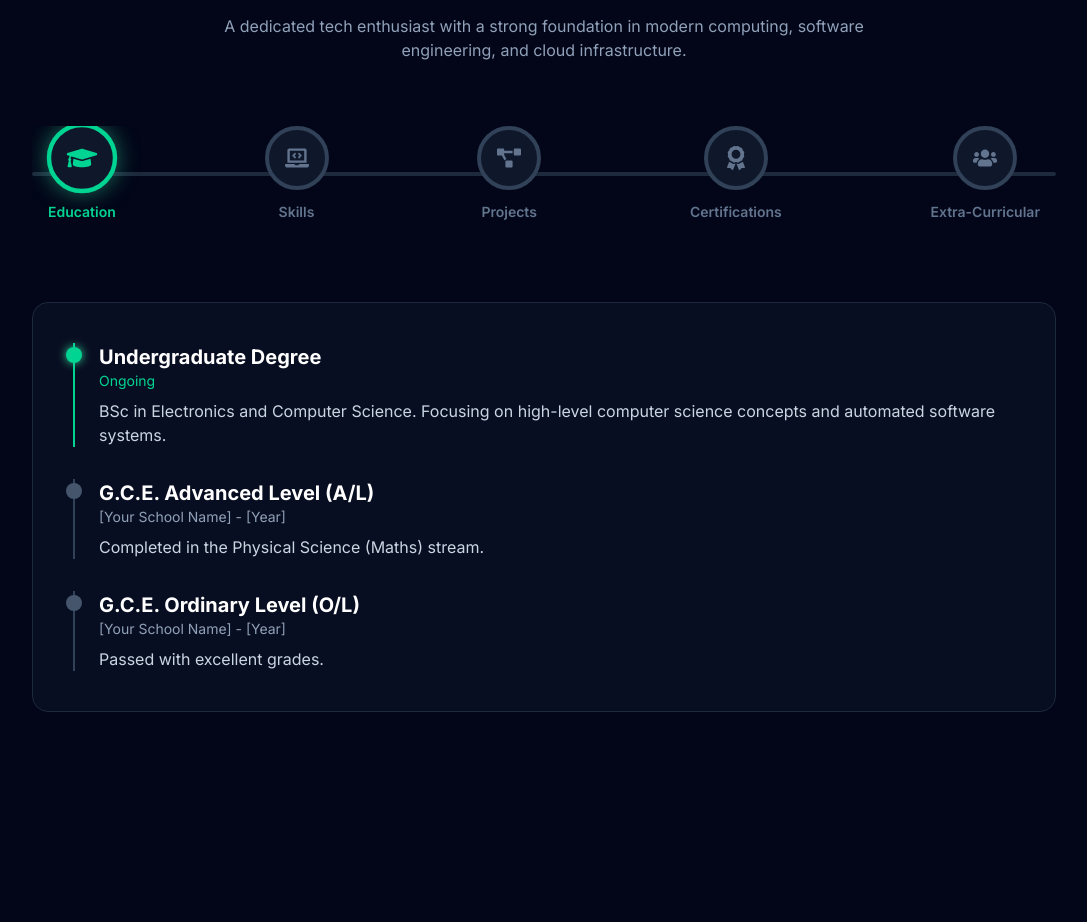
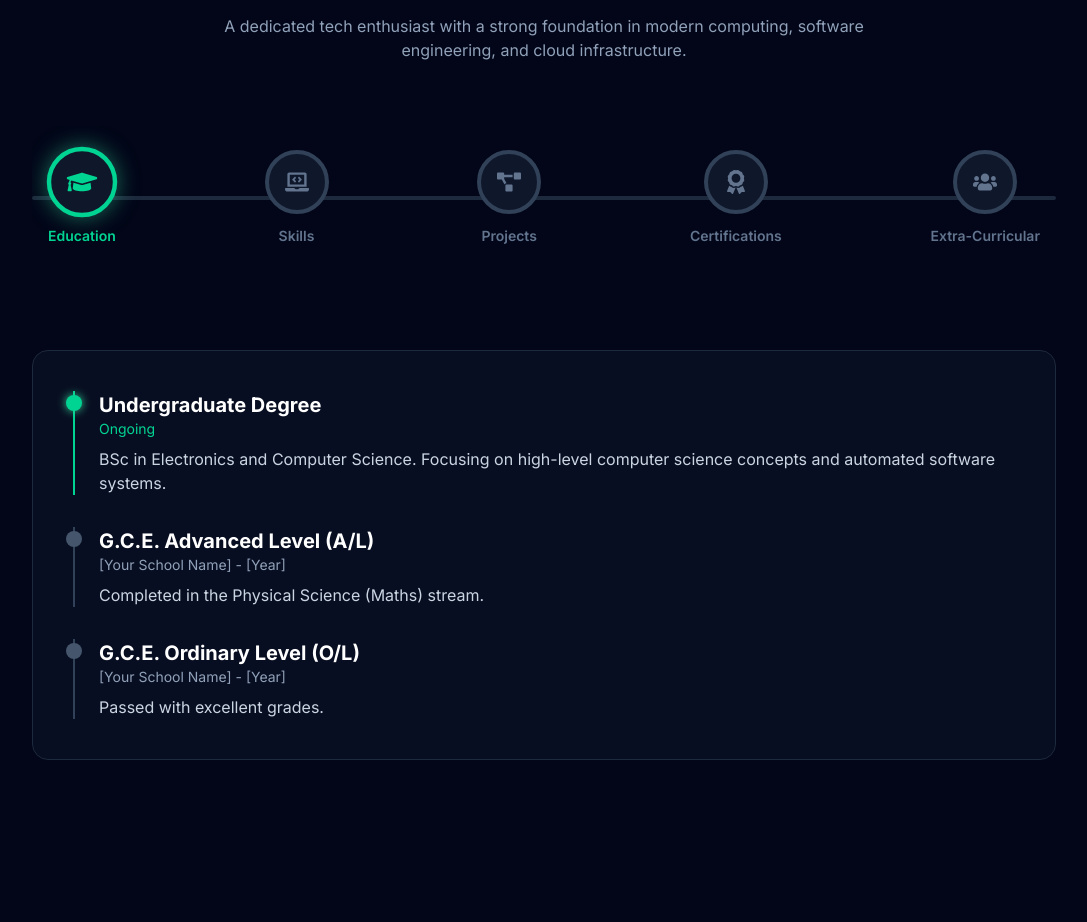
Before and after one commit to ushansamudithaperera/My-Portfolio, a Next.js app: page / in a window 1280 px wide. Shown: the part 980-1902 px from the top of the page, without its empty margins (96-1183 px from the left). Built offline with nearby package versions, Linux system fonts and the light colour scheme.

Commit message:
feat: add interactive About section with tabbed navigation and skill animations

```diff
--- a/src/components/About.tsx
+++ b/src/components/About.tsx
@@ -55,7 +55,7 @@ export default function About() {
 
         {/* The Node Interface (Horizontal Timeline) */}
         <div className="relative mb-16 w-full overflow-x-auto pb-4 custom-scrollbar">
-          <div className="min-w-[600px] relative flex justify-between items-center mx-auto px-4">
+          <div className="min-w-[600px] relative flex justify-between items-center mx-auto px-4 py-6 overflow-visible">
             {/* The Horizontal Background Line */}
             <div className="absolute left-0 right-0 h-1 bg-slate-800 top-1/2 transform -translate-y-1/2 z-0 rounded-full"></div>
 
@@ -67,7 +67,9 @@ export default function About() {
                 <div
                   key={tab.id}
                   onClick={() => setActiveTab(tab.id)}
-                  className="relative z-10 flex flex-col items-center cursor-pointer group"
+                  className={`relative flex flex-col items-center cursor-pointer group ${
+                    isActive ? 'z-20' : 'z-10'
+                  }`}
                 >
                   <div className={`w-14 h-14 md:w-16 md:h-16 flex items-center justify-center rounded-full border-4 transition-all duration-300 ${
                     isActive
```
